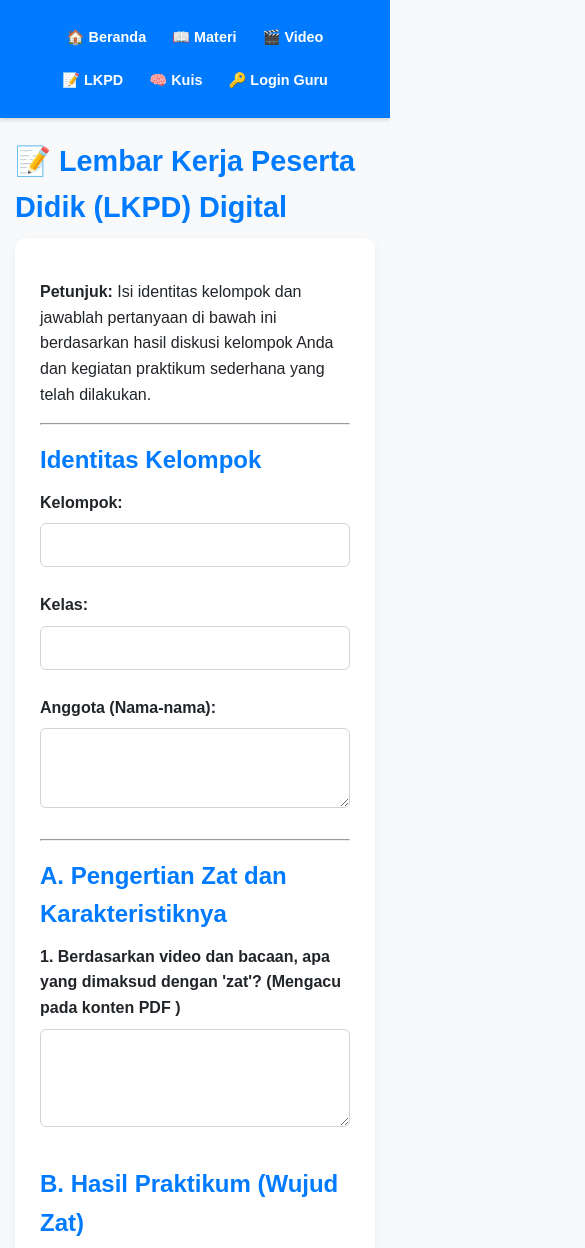
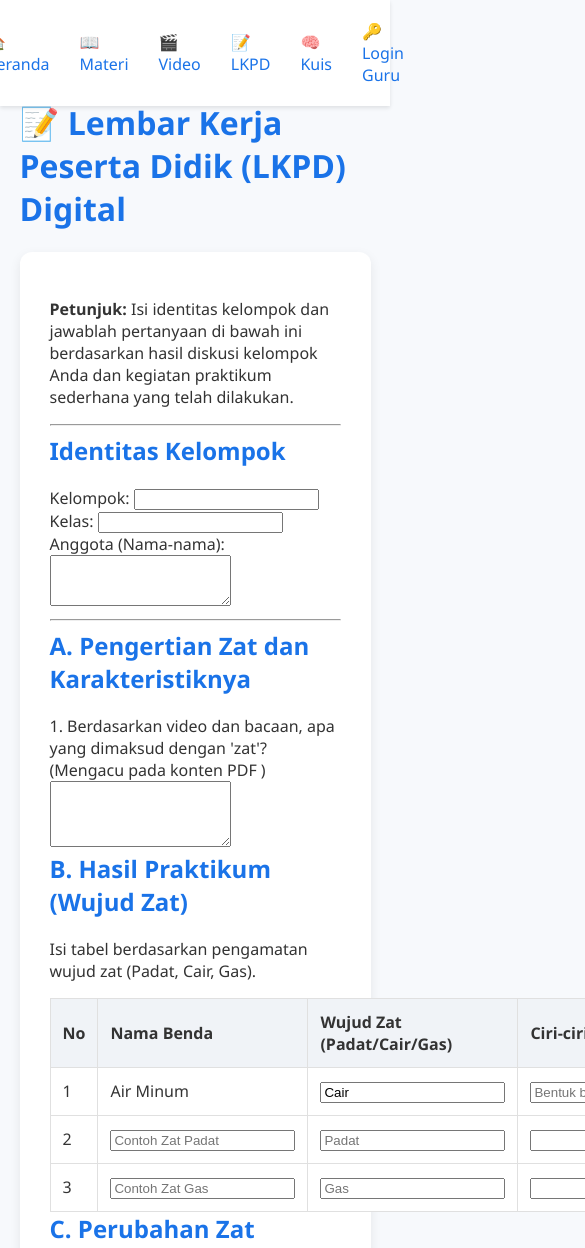
Before and after one commit to 250038301002RezkyAmaliyah/IPA-Zat-Karakteristik, a plain HTML site: page lkpd.html in a window 390 px wide. Shown: the top 1248 px of the page, 585 px wide, since content can reach past the window. Drawn offline with nearby package versions, Linux system fonts and the light colour scheme.

Commit message:
Perbaikan CSS Final

```diff
--- a/assets/css/style.css
+++ b/assets/css/style.css
@@ -1,217 +1,126 @@
-/* assets/css/style.css */
-:root {
-    --primary-color: #007bff;
-    --secondary-color: #6c757d;
-    --accent-color: #28a745;
-    --background-light: #f8f9fa;
-    --text-color-light: #212529;
-    --background-dark: #343a40;
-    --text-color-dark: #f8f9fa;
-    --card-bg: #ffffff;
-    --card-shadow: 0 4px 12px rgba(0, 0, 0, 0.05);
-}
-
-/* Global Reset and Typography for SMP Students */
+/* ========================================================================= */
+/* GLOBAL STYLES & LAYOUT */
+/* ========================================================================= */
 body {
-    font-family: 'Arial', 'Helvetica Neue', Helvetica, sans-serif;
-    line-height: 1.6;
+    background-color: #f7f9fc; /* Latar belakang abu-abu muda */
+    font-family: 'Segoe UI', Tahoma, Geneva, Verdana, sans-serif;
+    color: #333;
+    padding-top: 60px; /* Memberi ruang untuk navbar */
     margin: 0;
-    padding: 0;
-    background-color: var(--background-light);
-    color: var(--text-color-light);
-    transition: background-color 0.3s, color 0.3s;
-    font-size: 16px; /* Jelas untuk dibaca siswa SMP */
 }
 
 .container {
-    max-width: 1200px;
-    margin: 20px auto;
-    padding: 0 15px;
+    width: 90%;
+    max-width: 1100px;
+    margin: 0 auto;
+    padding: 20px 0;
 }
 
-/* Header & Navigasi */
+h1, h2, h3 {
+    color: #1a73e8; /* Warna biru untuk judul */
+}
+
+/* ========================================================================= */
+/* NAVBAR & HEADER (Tampilan Lama) */
+/* ========================================================================= */
 .navbar {
-    background-color: var(--primary-color);
-    padding: 1rem 0;
-    box-shadow: 0 2px 4px rgba(0, 0, 0, 0.15);
+    background-color: #ffffff;
+    box-shadow: 0 2px 4px rgba(0, 0, 0, 0.1);
+    position: fixed;
+    top: 0;
+    left: 0;
+    width: 100%;
+    z-index: 1000;
 }
+
 .navbar .container {
     display: flex;
-    flex-wrap: wrap;
-    justify-content: space-around;
+    justify-content: center;
     align-items: center;
-    margin: 0 auto;
-}
-.navbar a {
-    color: white;
-    text-decoration: none;
-    padding: 8px 10px;
-    border-radius: 4px;
-    font-weight: 600;
-    transition: background-color 0.2s;
-}
-.navbar a:hover {
-    background-color: #0056b3;
+    padding: 10px 0;
 }
 
-/* Cards & Sections */
-.card {
-    background-color: var(--card-bg);
-    padding: 25px;
-    margin-bottom: 25px;
-    border-radius: 10px;
-    box-shadow: var(--card-shadow);
-}
-h1, h2, h3 {
-    color: var(--primary-color);
-    margin-top: 1rem;
-    margin-bottom: 0.5rem;
+.navbar a {
+    color: #1a73e8;
+    text-decoration: none;
+    padding: 10px 15px;
+    font-weight: 500;
+    transition: background-color 0.3s;
 }
 
-/* Buttons */
+.navbar a:hover {
+    background-color: #e6f0ff;
+    border-radius: 5px;
+}
+
+/* ========================================================================= */
+/* CARD STYLING (Untuk tampilan modern) */
+/* ========================================================================= */
+.card {
+    background-color: white;
+    border-radius: 12px;
+    box-shadow: 0 4px 12px rgba(0, 0, 0, 0.08); /* Efek bayangan lembut */
+    padding: 30px;
+    margin-bottom: 30px;
+}
+
+.card h1, .card h2, .card h3 {
+    margin-top: 0;
+}
+
+/* Styling untuk Kartu Gradient (Header di Beranda) */
+.gradient-card {
+    background: linear-gradient(135deg, #6c5ce7, #4834d4); /* Warna ungu ke biru */
+    color: white;
+    padding: 40px;
+    border-radius: 12px;
+    text-align: center;
+    box-shadow: 0 8px 20px rgba(0, 0, 0, 0.2);
+}
+
+/* ========================================================================= */
+/* BUTTONS (Bootstrap Lookalike) */
+/* ========================================================================= */
 .btn {
+    padding: 10px 20px;
+    border-radius: 8px;
+    border: none;
+    cursor: pointer;
+    font-weight: 600;
+    text-decoration: none;
     display: inline-block;
-    padding: 10px 20px;
-    margin: 8px 5px 8px 0;
-    border: none;
-    border-radius: 5px;
-    cursor: pointer;
-    font-weight: bold;
-    text-decoration: none;
-    text-align: center;
-    transition: background-color 0.3s, opacity 0.3s;
+    transition: background-color 0.3s, box-shadow 0.3s;
+    margin: 5px;
 }
+
 .btn-primary {
-    background-color: var(--primary-color);
+    background-color: #1a73e8;
     color: white;
 }
+
 .btn-primary:hover {
-    background-color: #0056b3;
-}
-.btn-secondary {
-    background-color: var(--secondary-color);
-    color: white;
-}
-.btn-secondary:hover {
-    background-color: #5a6268;
+    background-color: #0d47a1;
+    box-shadow: 0 2px 8px rgba(26, 115, 232, 0.4);
 }
 
-/* Forms & Inputs */
-input[type="email"], input[type="password"], input[type="text"], textarea, select {
-    width: 100%;
-    padding: 12px;
-    margin: 8px 0 15px 0;
-    display: inline-block;
-    border: 1px solid #ced4da;
-    border-radius: 6px;
-    box-sizing: border-box;
-    font-size: 1rem;
-}
-label {
-    font-weight: 600;
-    display: block;
-    margin-top: 10px;
-}
-
-/* Quiz/LKPD Specific */
-.quiz-option {
-    display: block;
-    padding: 12px;
-    margin: 8px 0;
-    border: 1px solid #ced4da;
-    border-radius: 6px;
-    cursor: pointer;
-    transition: background-color 0.2s;
-}
-.quiz-option:hover {
-    background-color: #e9ecef;
-}
-.quiz-option input[type="radio"] {
-    margin-right: 10px;
-    width: auto;
-}
-
-/* Tables */
-.table-responsive {
-    overflow-x: auto;
-}
+/* ========================================================================= */
+/* TABLE STYLING (Untuk halaman materi/dashboard) */
+/* ========================================================================= */
 table {
     width: 100%;
     border-collapse: collapse;
     margin-top: 15px;
-}
-th, td {
-    padding: 12px 15px;
-    text-align: left;
-    border: 1px solid #dee2e6;
-}
-th {
-    background-color: #e9ecef;
-    font-weight: bold;
+    background-color: #ffffff;
 }
 
-/* Video */
-.video-container {
-    position: relative;
-    width: 100%;
-    padding-bottom: 56.25%; /* 16:9 Aspect Ratio */
-    height: 0;
-    margin-top: 20px;
-    border-radius: 8px;
-    overflow: hidden;
-    box-shadow: var(--card-shadow);
-}
-.video-container video {
-    position: absolute;
-    top: 0;
-    left: 0;
-    width: 100%;
-    height: 100%;
+table th, table td {
+    border: 1px solid #e0e0e0;
+    padding: 12px;
+    text-align: left;
 }
 
-/* Utility Classes */
-.text-center { text-align: center; }
-.mt-3 { margin-top: 15px; }
-.message-success { color: var(--accent-color); font-weight: bold; }
-.message-error { color: red; font-weight: bold; }
-
-/* Responsive Design for Mobile */
-@media (max-width: 768px) {
-    .navbar .container {
-        justify-content: center;
-    }
-    .navbar a {
-        padding: 5px 8px;
-        margin: 5px 5px;
-        font-size: 0.9rem;
-    }
-    h1 { font-size: 1.8rem; }
-    h2 { font-size: 1.5rem; }
-    .btn {
-        display: block;
-        width: 100%;
-        margin-right: 0;
-    }
+table thead {
+    background-color: #f0f3f7;
+    font-weight: 600;
+    color: #333;
 }
-
-/* Optional Dark Mode (Toggle can be added in JS) */
-body.dark-mode {
-    background-color: var(--background-dark);
-    color: var(--text-color-dark);
-}
-body.dark-mode .card {
-    background-color: #495057;
-    color: var(--text-color-dark);
-    box-shadow: 0 4px 8px rgba(255, 255, 255, 0.1);
-}
-body.dark-mode th {
-    background-color: #6c757d;
-}
-body.dark-mode .quiz-option:hover {
-    background-color: #5a6268;
-}
-body.dark-mode input[type="email"], body.dark-mode input[type="password"], body.dark-mode input[type="text"], body.dark-mode textarea, body.dark-mode select {
-    background-color: #6c757d;
-    border-color: #adb5bd;
-    color: var(--text-color-dark);
-}
```
